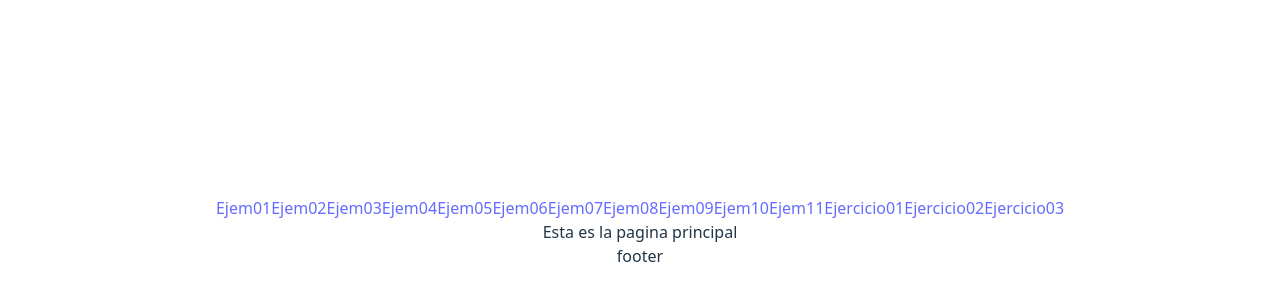
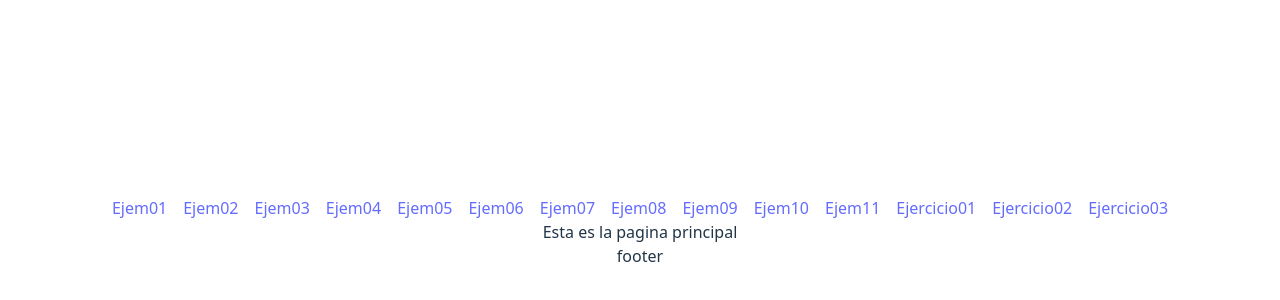
Before and after one commit to LucasPrezFdez/teoriaReactBase2025, a React (Vite) app: page / in a window 1280 px wide. Shown: the part 168-468 px from the top of the page. Built offline with nearby package versions, Linux system fonts and the light colour scheme.

Commit message:
Refactor Menu component structure and styling

```diff
--- a/src/components/Menu.tsx
+++ b/src/components/Menu.tsx
@@ -2,24 +2,22 @@ import { Link } from "react-router-dom";
 
 function Menu() {
     return (
-    <nav>
-        <ul>
-            <li>
-                <Link to="/Ejem1">Ejem01</Link>
-                <Link to="/Ejem2">Ejem02</Link>
-                <Link to="/Ejem3">Ejem03</Link>
-                <Link to="/Ejem4">Ejem04</Link>
-                <Link to="/Ejem5">Ejem05</Link>
-                <Link to="/Ejem6">Ejem06</Link>
-                <Link to="/Ejem7">Ejem07</Link>
-                <Link to="/Ejem8">Ejem08</Link>
-                <Link to="/Ejem9">Ejem09</Link>
-                <Link to="/Ejem10">Ejem10</Link>
-                <Link to="/Ejem11">Ejem11</Link>
-                <Link to="/Ejercicio01">Ejercicio01</Link>
-                <Link to="/Ejercicio02">Ejercicio02</Link>
-                <Link to="/Ejercicio03">Ejercicio03</Link>
-            </li>
+    <nav className="">
+       <ul className="flex flex-row gap-4">
+            <li><Link to="/Ejem1">Ejem01</Link></li>
+            <li><Link to="/Ejem2">Ejem02</Link></li>
+            <li><Link to="/Ejem3">Ejem03</Link></li>
+            <li><Link to="/Ejem4">Ejem04</Link></li>
+            <li><Link to="/Ejem5">Ejem05</Link></li>
+            <li><Link to="/Ejem6">Ejem06</Link></li>
+            <li><Link to="/Ejem7">Ejem07</Link></li>
+            <li><Link to="/Ejem8">Ejem08</Link></li>
+            <li><Link to="/Ejem9">Ejem09</Link></li>
+            <li><Link to="/Ejem10">Ejem10</Link></li>
+            <li><Link to="/Ejem11">Ejem11</Link></li>
+            <li><Link to="/Ejercicio01">Ejercicio01</Link></li>
+            <li><Link to="/Ejercicio02">Ejercicio02</Link></li>
+            <li><Link to="/Ejercicio03">Ejercicio03</Link></li>
         </ul>
     </nav>
      );
```
